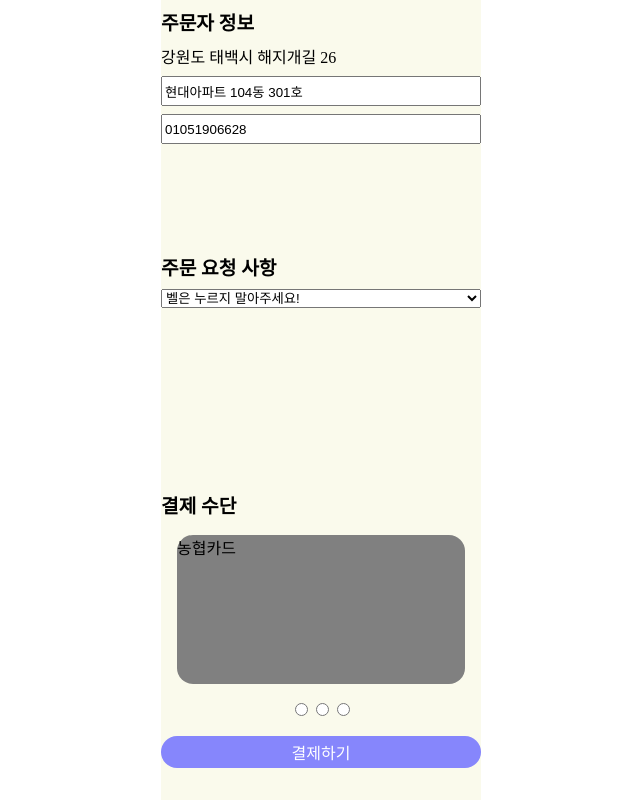
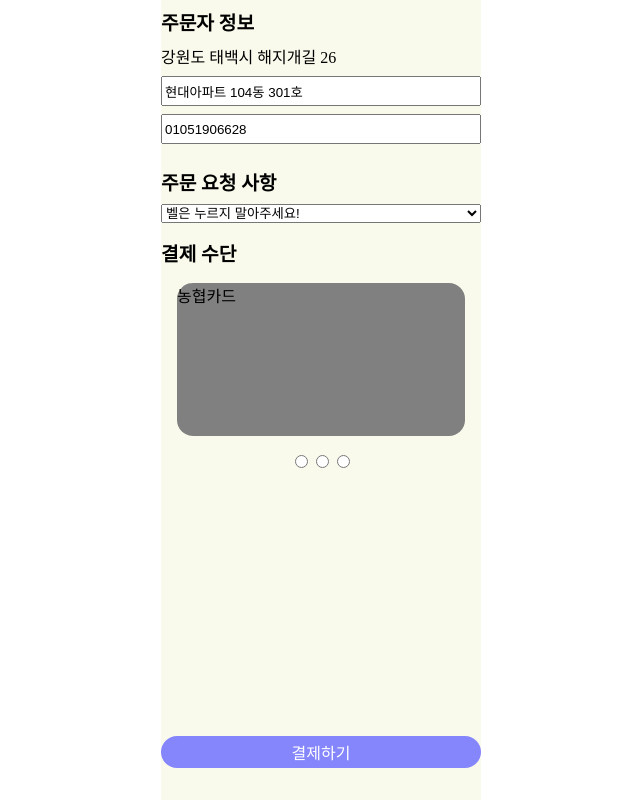
Before and after one commit to grapgrap/orderapp, a React (Create React App) app: page /orderapp/order in a window 1280 px wide. Shown: the whole page, without its empty margins (319-959 px from the left). Built offline with nearby package versions, Linux system fonts and the light colour scheme.

Commit message:
구역 나누기

```diff
--- a/src/Components/OrderContent/Discount.jsx
+++ b/src/Components/OrderContent/Discount.jsx
@@ -1,7 +1,9 @@
 import styled from 'styled-components';
 
 function Discount() {
-  return;
+  return <DiscountWrap></DiscountWrap>;
 }
 
 export default Discount;
+
+export const DiscountWrap = styled.div``;
--- a/src/Components/OrderContent/OrderInfo.jsx
+++ b/src/Components/OrderContent/OrderInfo.jsx
@@ -1,7 +1,11 @@
 import styled from 'styled-components';
 
 function OrderInfo() {
-  return;
+  return <OrderInfoWrap></OrderInfoWrap>;
 }
 
 export default OrderInfo;
+
+export const OrderInfoWrap = styled.div`
+  flex: 1;
+`;
--- a/src/Components/OrderContent/Requests.jsx
+++ b/src/Components/OrderContent/Requests.jsx
@@ -48,7 +48,7 @@ function Requests({ setOrderRequest }) {
 export default Requests;
 
 export const ReuestsWrap = styled.div`
-  flex: 1;
+  margin-bottom: 1rem;
   display: flex;
   flex-direction: column;
 `;
--- a/src/Components/OrderContent/UserInfo.jsx
+++ b/src/Components/OrderContent/UserInfo.jsx
@@ -42,7 +42,7 @@ function UserInfo({ userInfo, setUserInfo }) {
 export default UserInfo;
 
 export const UserInfoWrap = styled.div`
-  flex: 1;
+  margin-bottom: 1rem;
   display: flex;
   flex-direction: column;
 `;
```
